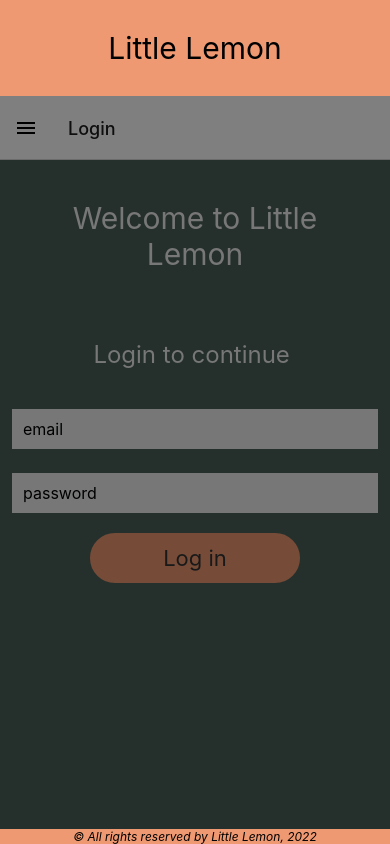
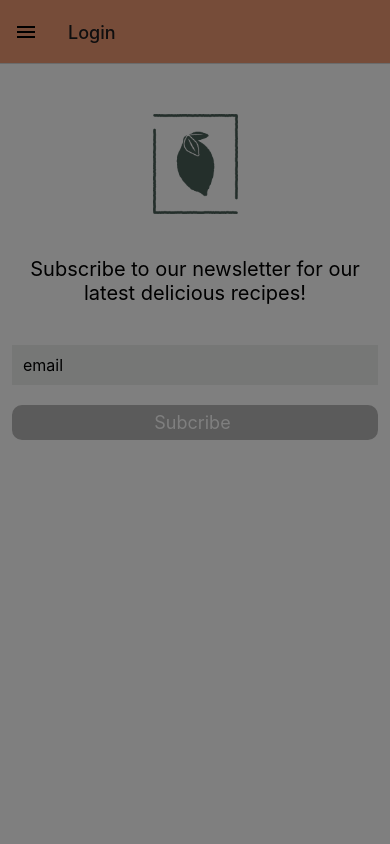
Before and after one commit to Cipher-20/Little-Lemon, a React Native app: screen /Login in a window 390 px wide. Built offline with nearby package versions, Linux system fonts and the light colour scheme.

Commit message:
Update conenct all pages

```diff
--- a/App.js
+++ b/App.js
@@ -9,8 +9,11 @@
 
 
 import { NavigationContainer } from '@react-navigation/native';
+import { createNativeStackNavigator } from '@react-navigation/native-stack';
 import { createDrawerNavigator } from '@react-navigation/drawer';
-// import {createDrawerNavigator} from '@react-navigation/drawer';
+
+
+
 const Drawer = createDrawerNavigator();
 
 export default function App() {
@@ -21,22 +24,25 @@
   <NavigationContainer>
     <View style={styles.container}>
 
-      <LittleLemonHeader />
+      {/* <LittleLemonHeader /> */}
       <StatusBar style="auto" />
 
       <Drawer.Navigator
-      useLegacyImplementation  initialRouteName="Login"
-        // screenOptions={{ headerStyle: { backgroundColor: '#FBDABB'} }}
+      useLegacyImplementation
+      initialRouteName="Welocome"
+      screenOptions={{ headerStyle: { backgroundColor: '#EE9972' } }}
       >
-        <Drawer.Screen name="Welcome" component={WelcomeScreen} />
+        <Drawer.Screen name="Welcome" component={WelcomeScreen}  />
         <Drawer.Screen name="Login" component={Login} />
+        <Drawer.Screen name="Section list" component={SectionListMenuItems} />
+
 
       </Drawer.Navigator>
     </View>
 
-    <View style={styles.footerContainer}>
+    {/* <View style={styles.footerContainer}>
       <Footer />
-    </View>
+    </View> */}
 
 </NavigationContainer>
 </>
@@ -46,7 +52,6 @@
 const styles = StyleSheet.create({
   container: {
     flex:1,
-    backgroundColor: 'rgb(74, 95, 88)',
   },
   footerContainer: {
     backgroundColor: 'rgb(74, 95, 88)',
--- a/components/Login/Login.js
+++ b/components/Login/Login.js
@@ -2,19 +2,30 @@
 
 
 import React, { useState } from 'react';
-import { ScrollView, Text, StyleSheet, TextInput, Pressable } from 'react-native';
+import {Alert ,ScrollView, Text, StyleSheet, TextInput, Pressable, Image, View } from 'react-native';
 
 export default function Login({ navigation }){
-    const [email, setEmail] = useState('');
-    const [password, setPassword] = useState('');
+    const [email, setEmail] = useState("");
     const [isLogIn, setIsLogIn] = useState(false);
+
+    let isValid = email.match(/^(([^<>()[\]\\.,;:\s@\"]+(\.[^<>()[\]\\.,;:\s@\"]+)*)|(\".+\"))@((\[[0-9]{1,3}\.[0-9]{1,3}\.[0-9]{1,3}\.[0-9]{1,3}\])|(([a-zA-Z\-0-9]+\.)+[a-zA-Z]{2,}))$/)
+
+
 
     return(
         <ScrollView style={styles.container}>
-            <Text style={styles.headerText}>Welcome to Little Lemon</Text>
+
+            <View style={styles.headerWrapper}>
+
+                <Image
+                style={styles.logo}
+                source={require('../../assets/little-lemon-logo-grey.png')}
+                />
+
+            </View>
 
 
-            <Text style={styles.regularText}>Login to continue </Text>
+                <Text style={styles.regularText}>Subscribe to our newsletter for our latest delicious recipes!</Text>
 
                 <TextInput
                 style={styles.inputBox}
@@ -22,27 +33,40 @@
                 onChangeText={setEmail}
                 placeholder={'email'}
                 keyboardType={'email-address'}
+
                 ></TextInput>
 
-            <TextInput
-                style={styles.inputBox}
-                value={password}
-                onChangeText={setPassword}
-                placeholder={'password'}
-                keyboardType={'default'}
-                secureTextEntry={true}
-            ></TextInput>
 
+             {isValid ?
                 <Pressable
+                    disabled={false}
                     style={styles.button}
+
                     onPress={() =>{
+                        Alert.alert('Thanks for subscribing', 'stay tuned!')
                     navigation.navigate('Welcome')
-                setIsLogIn(!isLogIn)
                     }}
                 >
-            <Text style={styles.buttonText}>
-                Log in</Text>
+                    <Text
+                    style={styles.buttonText}>
+                    Subcribe </Text>
+
                 </Pressable>
+             :
+              <Pressable
+                disabled={true}
+                style={styles.blured}
+
+                onPress={() =>{
+
+                }}
+               >
+                    <Text
+                    style={styles.buttonText}>
+                    Subcribe </Text>
+
+                </Pressable> }
+
 
         </ScrollView>
     )
@@ -52,19 +76,19 @@
 const styles = StyleSheet.create({
     container: {
       flex: 1,
-      backgroundColor: 'rgb(74, 95, 88)'
+      backgroundColor: 'white'
     },
     headerText: {
       padding: 40,
       fontSize: 30,
-      color: '#EDEFEE',
+      color: 'black',
       textAlign: 'center',
     },
     regularText: {
-      fontSize: 24,
+      fontSize: 20,
       padding: 20,
       marginVertical: 8,
-      color: '#EDEFEE',
+      color: 'black',
       textAlign: 'center',
     },
     inputBox: {
@@ -78,23 +102,44 @@
     },
     button:{
         fontSize:22,
-        backgroundColor: '#EE9972',
-        borderColor: '#EE9972',
-        padding: 10,
-        margin: 90,
+        backgroundColor: 'rgb(62,82,75)',
+        borderColor: 'rgb(62,82,75)',
+        padding: 5,
+        margin: 12,
         marginVertical:8,
         borderWidth: 2,
-        borderRadius: 25
+        borderRadius: 10
     },
     buttonText: {
-        color: '#333333',
+        color: 'white',
         textAlign: 'center',
-        fontSize: 22,
+        fontSize: 18,
     },
     loggedText:{
-        color: '#EDEFEE',
+        color: 'black',
         textAlign: 'center',
         fontSize: 30,
+    },
+    logo:{
+        height: 100,
+        width: 100,
+        resizeMode:'contain',
+    },
+    headerWrapper:{
+        flexDirection: 'row',
+        justifyContent:'center',
+        marginTop:50,
+        margin:15
+    },
+    blured:{
+        fontSize:22,
+        backgroundColor: 'rgb(183, 183, 183)',
+        borderColor: 'rgb(183, 183, 183)',
+        padding: 5,
+        margin: 12,
+        marginVertical:8,
+        borderWidth: 2,
+        borderRadius: 10
     }
 
 
--- a/components/MenuItems/SectionListMenuItems.js
+++ b/components/MenuItems/SectionListMenuItems.js
@@ -90,7 +90,8 @@
 const styles = StyleSheet.create({
     container: {
       flex: 1,
-      color: 'black'
+      color: 'black',
+      backgroundColor: 'rgb(74, 95, 88)'
     },
     header:{
         fontSize: 35,
--- a/components/WelcomeScreen/WelcomeScreen.js
+++ b/components/WelcomeScreen/WelcomeScreen.js
@@ -1,7 +1,7 @@
 import * as React from 'react';
-import { StyleSheet, Text,View, ScrollView, Image, useColorScheme, } from 'react-native';
+import { StyleSheet, Text,View, ScrollView, Image, useColorScheme, Pressable, } from 'react-native';
 
-export default function WelcomeScreen() {
+export default function WelcomeScreen({navigation}) {
 
     // const colorSchame = useColorScheme();
 
@@ -11,22 +11,30 @@
 
             <Image
             style={styles.logo}
-            source={require('../../assets/logo.png')}
-            resizeMode='cover'
-            accessible={true}
+            source={require('../../assets/little-lemon-logo.png')}
+            resizeMode='contain'
+            accessoble={true}
             accessibilityLabel={'Little Lemon Logo'}
+            />
 
-            />
-            <Text style={styles.header}>
-                 Little Lemon
-            </Text>
+
         </View>
 
             <Text style={styles.textStyle}>
-                Little Lemon is a charming neighborhood bistro that
-                serves simple food and classic cocktails in a lively but casual environment.
-                We would love to hear more about your experience with us!
+                Little Lemon, your local Mediterranean Bistro.
             </Text>
+
+            <Pressable
+                style={styles.button}
+             onPress={() =>{
+                navigation.navigate('Login')
+             }}
+            >
+
+            <Text style={styles.textButton}>Newsletter</Text>
+            </Pressable>
+
+
         </ScrollView>
     );
 }
@@ -35,13 +43,14 @@
     container: {
         flex:1,
         color: 'black',
-        backgroundColor: 'rgb(74, 95, 88)'
+        backgroundColor: '#EDEFEE'
 
     },
     headerWrapper: {
         flexDirection: 'row',
         justifyContent: 'center',
-        margin: 10,
+        margin: 50,
+        marginTop: 100
     },
     header:{
         paddingRight: 10,
@@ -56,12 +65,32 @@
         fontSize: 20,
         padding: 20,
         textAlign:'center',
-        color: '#EDEFEE',
+        // color: '#EDEFEE',
         marginVertical: 8,
+        fontWeight: 'bold'
     },
     logo:{
-        height: 100,
+        height: 200,
         width: 100,
-
+    },
+    button:{
+        fontSize:22,
+        backgroundColor: 'rgb(62,82,75)',
+        borderColor: 'rgb(62,82,75)',
+        padding: 10,
+        margin: 25,
+        marginVertical:130,
+        borderWidth: 2,
+        borderRadius: 10
+    },
+    textButton:{
+        textAlign:'center',
+        fontSize:16,
+        color:'white'
     }
   });
+
+
+//   Little Lemon is a charming neighborhood bistro that
+//   serves simple food and classic cocktails in a lively but casual environment.
+//   We would love to hear more about your experience with us!
```
Also changed, not shown: assets/little-lemon-logo-grey.png (added), assets/little-lemon-logo.png (added), components/Navigation/Navigation.js (added). Lines whose indentation alone changed are shown as unchanged.
